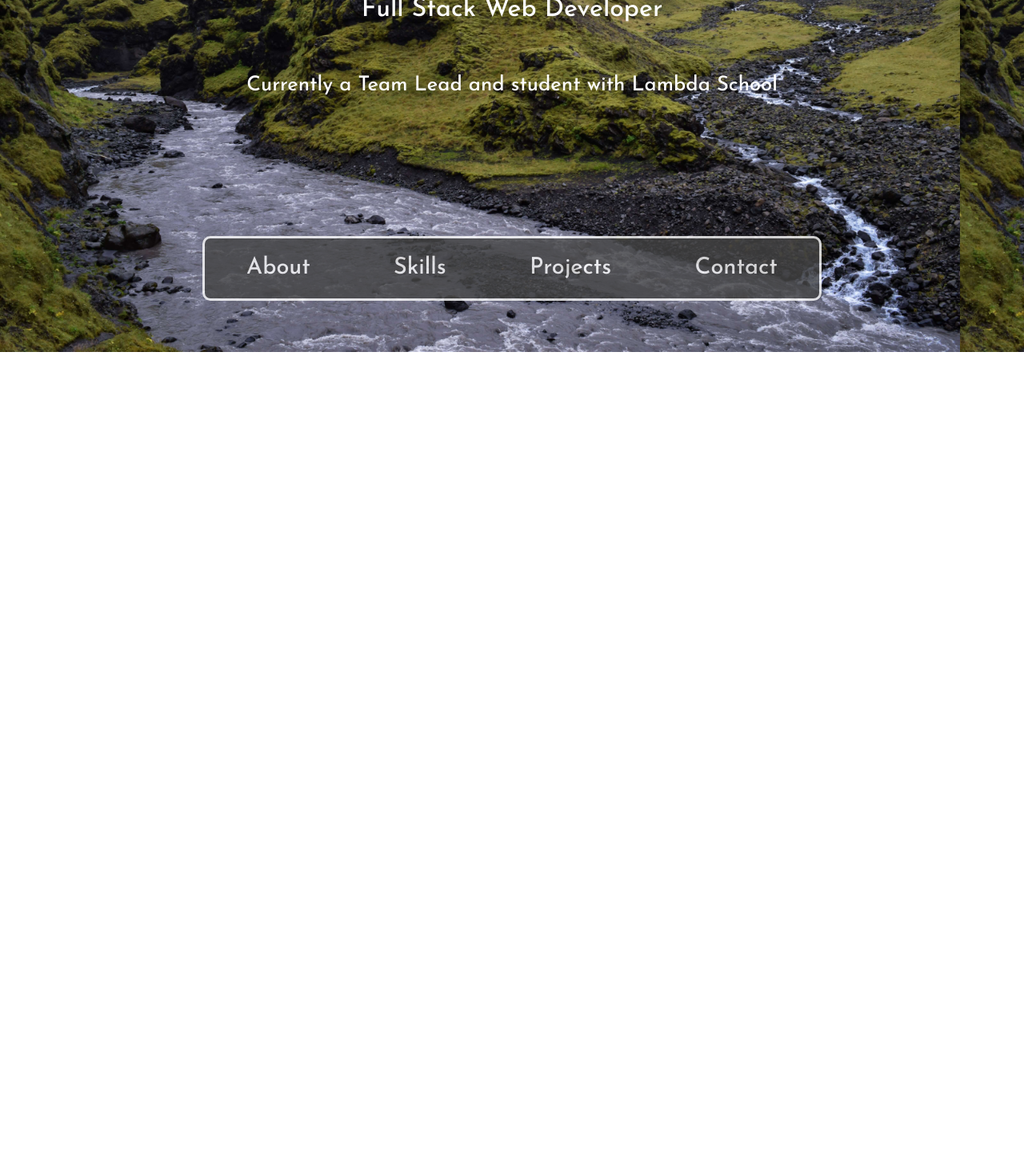
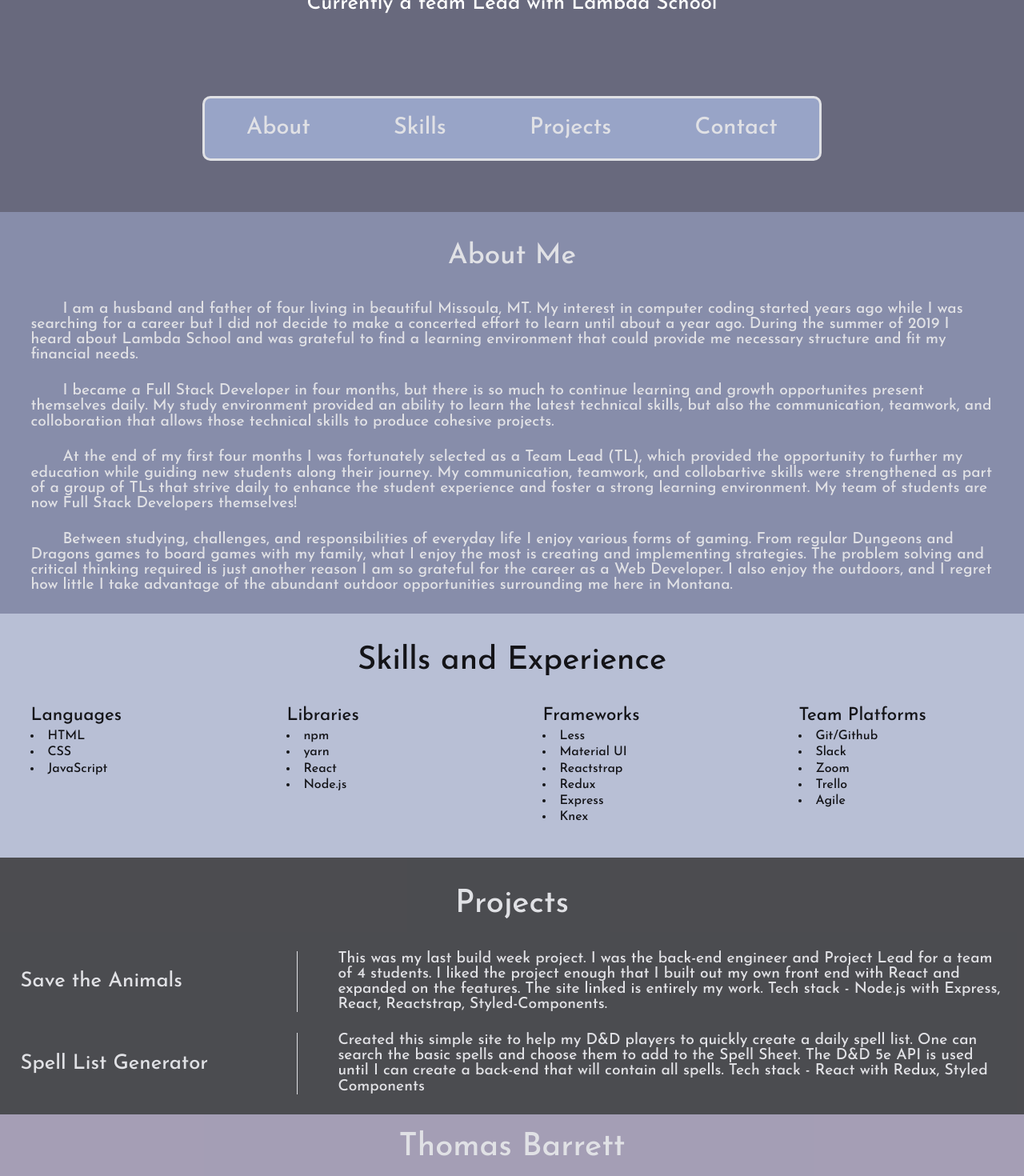
Before and after one commit to tsbarrett89/tb-portfolio, a React (Create React App) app: page / in a window 1280 px wide. Shown: the part 360-1830 px from the top of the page at 80% size. Before the commit the page ends 800 px from the top, so only its background shows below. Built offline with nearby package versions, Linux system fonts and the light colour scheme; the HTML template or start-up script is replaced by a standard one.

Commit message:
removed background image and went to single page, adjusted background colors

```diff
--- a/src/App.js
+++ b/src/App.js
@@ -16,15 +16,12 @@ function App() {
 
   return (
     <AppContainer>
-      {showBack && <BackButton setShowBack={setShowBack} />}
-
-      <Route exact path='/' component={Homepage} />
-      <Route path='/about' component={AboutPage} />
-      <Route path='/skills' component={SkillsPage} />
-      <Route path='/projects' component={ProjectsPage} />
-      <Route path='/contact' component={ContactPage} />
-
-      <Navbar setShowBack={setShowBack} />
+      <Homepage />
+      <Navbar />
+      <AboutPage />
+      <SkillsPage />
+      <ProjectsPage />
+      <ContactPage />
     </AppContainer>
   );
 }
--- a/src/components/Homepage.js
+++ b/src/components/Homepage.js
@@ -8,7 +8,7 @@ const Homepage = () => {
         <HomepageContainer>
             <h1>Thomas Barrett</h1>
             <h3>Full Stack Web Developer</h3>
-            <p>Currently a Team Lead and student with Lambda School</p>
+            <p>Currently a team Lead with Lambda School</p>
         </HomepageContainer>
     )
 }
--- a/src/index.css
+++ b/src/index.css
@@ -56,9 +56,8 @@ body {
     sans-serif;
   -webkit-font-smoothing: antialiased;
   -moz-osx-font-smoothing: grayscale;
-  background-image: url('images/background.jpg');
+  background-color: #68697d;
   background-size: 100%;
-  overflow: hidden;
   font-family: 'Josefin Sans', sans-serif;
 }
 
@@ -66,10 +65,3 @@ code {
   font-family: source-code-pro, Menlo, Monaco, Consolas, 'Courier New',
     monospace;
 }
-
-
-@media(max-width: 1440px) {
-  body {
-    background-size: auto 100%;
-  }
-}
--- a/src/style/aboutPage-styles.js
+++ b/src/style/aboutPage-styles.js
@@ -1,15 +1,13 @@
 import styled from 'styled-components'
 
 export const AboutContainer = styled.div `
-    width: 60%;
+    width: 100%;
     display: flex;
     flex-direction: column;
     align-items: center;
-    background-color: #454545;
+    background-color: #8f96b6;
     opacity: 0.8;
     color: white;
-    border: 3px solid white;
-    border-radius: 10px;
 
     h2 {
         font-size: 2.2rem;
--- a/src/style/contactPage-styles.js
+++ b/src/style/contactPage-styles.js
@@ -1,15 +1,13 @@
 import styled from 'styled-components'
 
 export const PageContainer = styled.div `
-    width: 30%;
+    width: 100%;
+    background-color: #b4acc4;
     min-height: 40vh;
     display: flex;
     flex-direction: column;
     justify-content: space-around;
     align-items: center;
-    border: 3px solid white;
-    border-radius: 10px;
-    background-color: #454545;
     opacity: 0.8;
     color: white;
 
@@ -23,7 +21,7 @@ export const PageContainer = styled.div `
 `
 
 export const IconContainer = styled.div `
-    width: 100%;
+    width: 50%;
     display: flex;
     justify-content: center;
 `
--- a/src/style/homepage-styles.js
+++ b/src/style/homepage-styles.js
@@ -4,7 +4,7 @@ export const HomepageContainer = styled.div `
     min-height: 60vh;
     display: flex;
     flex-direction: column;
-    justify-content: flex-end;
+    justify-content: center;
     align-items: center;
     color: white;
 
--- a/src/style/navbar-styles.js
+++ b/src/style/navbar-styles.js
@@ -7,7 +7,7 @@ export const NavContainer = styled.nav `
     margin-bottom: 5%;
     border: 3px solid white;
     border-radius: 10px;
-    background-color: #454545;
+    background-color: #a5b3da;
     opacity: 0.8;
 
     a {
--- a/src/style/projectsPage-styles.js
+++ b/src/style/projectsPage-styles.js
@@ -1,14 +1,12 @@
 import styled from 'styled-components'
 
 export const ProjectsContainer = styled.div `
-    width: 60%;
+    width: 100%;
     display: flex;
     flex-direction: column;
     align-items: center;
     background-color: #454545;
     opacity: 0.8;
-    border: 3px solid white;
-    border-radius: 10px;
     color: white;
 
     h2 {
--- a/src/style/skillsPage-styles.js
+++ b/src/style/skillsPage-styles.js
@@ -1,15 +1,14 @@
 import styled from 'styled-components'
 
 export const SkillsContainer = styled.div `
-    width: 60%;
-    background-color: #454545;
+    width: 100%;
+    background-color: #ccd5ec;
     opacity: 0.8;
-    border: 3px solid white;
-    border-radius: 10px;
+
     display: flex;
     flex-direction: column;
     align-items: center;
-    color: white;
+    color: black;
 
     h2 {
         font-size: 2.5rem;
```
